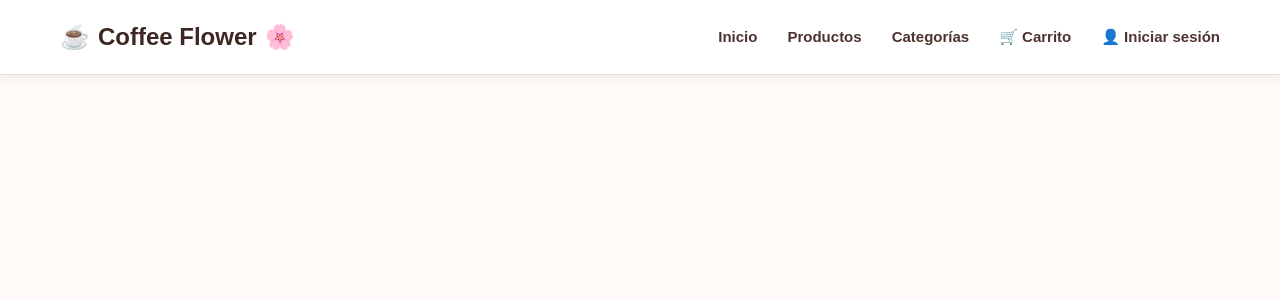
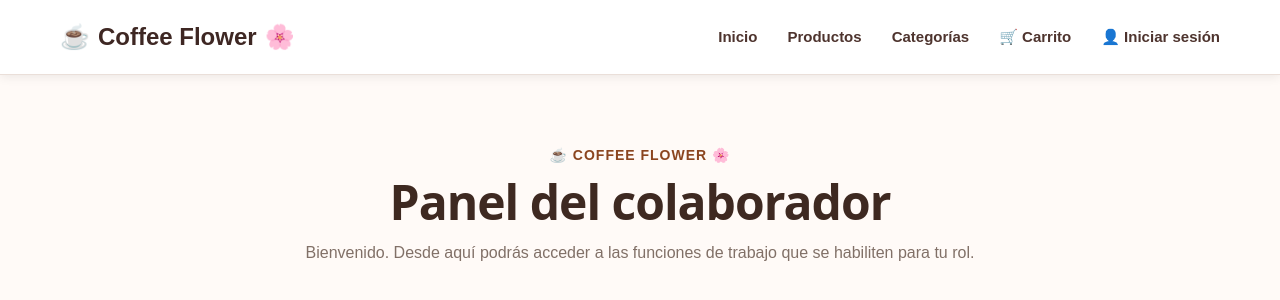
Before and after one commit to Barbara-Carolina7/Coffee_flower360, a React (Vite) app: page /colaborador in a window 1280 px wide. Shown: the top 300 px of the page. Built offline with nearby package versions, Linux system fonts and the light colour scheme; no server answers; what aws-amplify would draw is missing.

Commit message:
Agregar pagina de colaborador

```diff
--- a/src/App.jsx
+++ b/src/App.jsx
@@ -1,3 +1,4 @@
+
 import { BrowserRouter, Routes, Route } from "react-router-dom";
 
 import Navbar from "./components/Navbar";
@@ -9,6 +10,7 @@ import Cart from "./pages/Cart";
 import LoginCliente from "./pages/LoginCliente";
 import Orders from "./pages/Orders";
 import Dashboard from "./pages/Dashboard";
+import Colaborador from "./pages/Colaborador";
 
 function App() {
   return (
@@ -23,6 +25,7 @@ function App() {
         <Route path="/login" element={<LoginCliente />} />
         <Route path="/orders" element={<Orders />} />
         <Route path="/dashboard" element={<Dashboard />} />
+        <Route path="/colaborador" element={<Colaborador />} />
       </Routes>
     </BrowserRouter>
   );
--- /dev/null
+++ b/src/pages/Colaborador.jsx
@@ -0,0 +1,17 @@
+
+function Colaborador() {
+  return (
+    <main className="products-page">
+      <section className="products-header">
+        <p className="section-subtitle">☕ Coffee Flower 🌸</p>
+        <h1>Panel del colaborador</h1>
+        <p>
+          Bienvenido. Desde aquí podrás acceder a las funciones
+          de trabajo que se habiliten para tu rol.
+        </p>
+      </section>
+    </main>
+  );
+}
+
+export default Colaborador;
```
